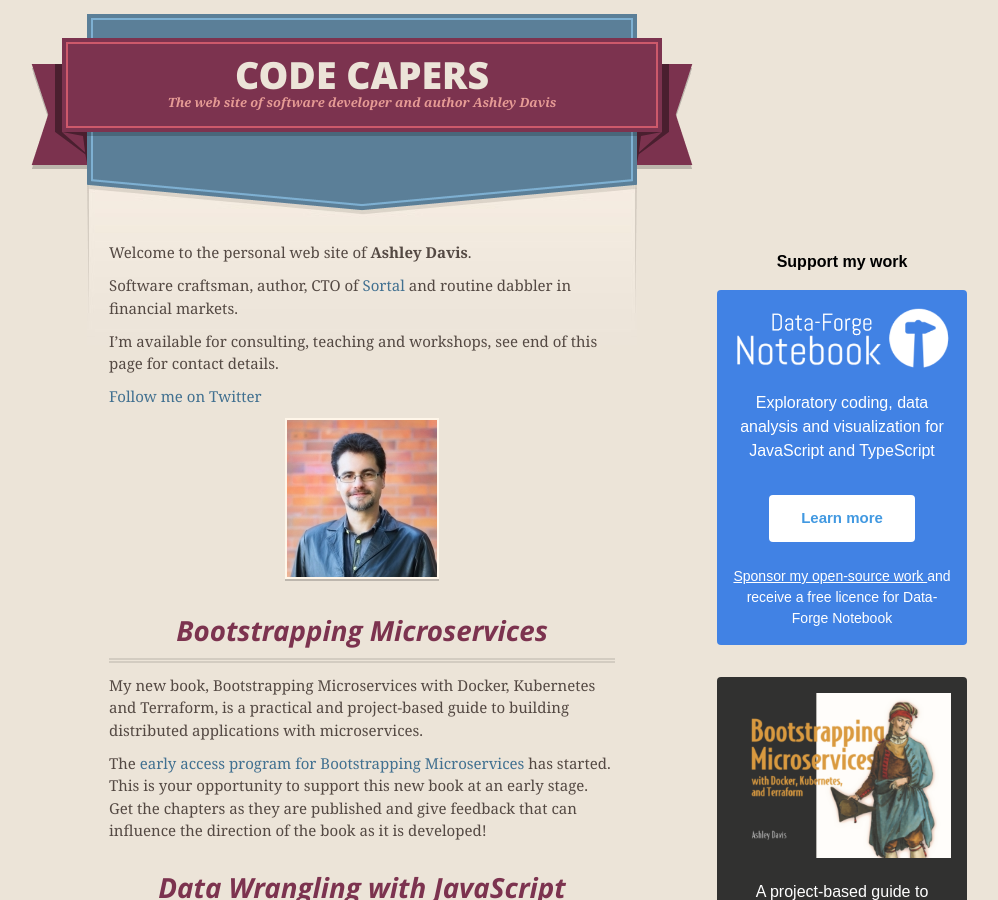
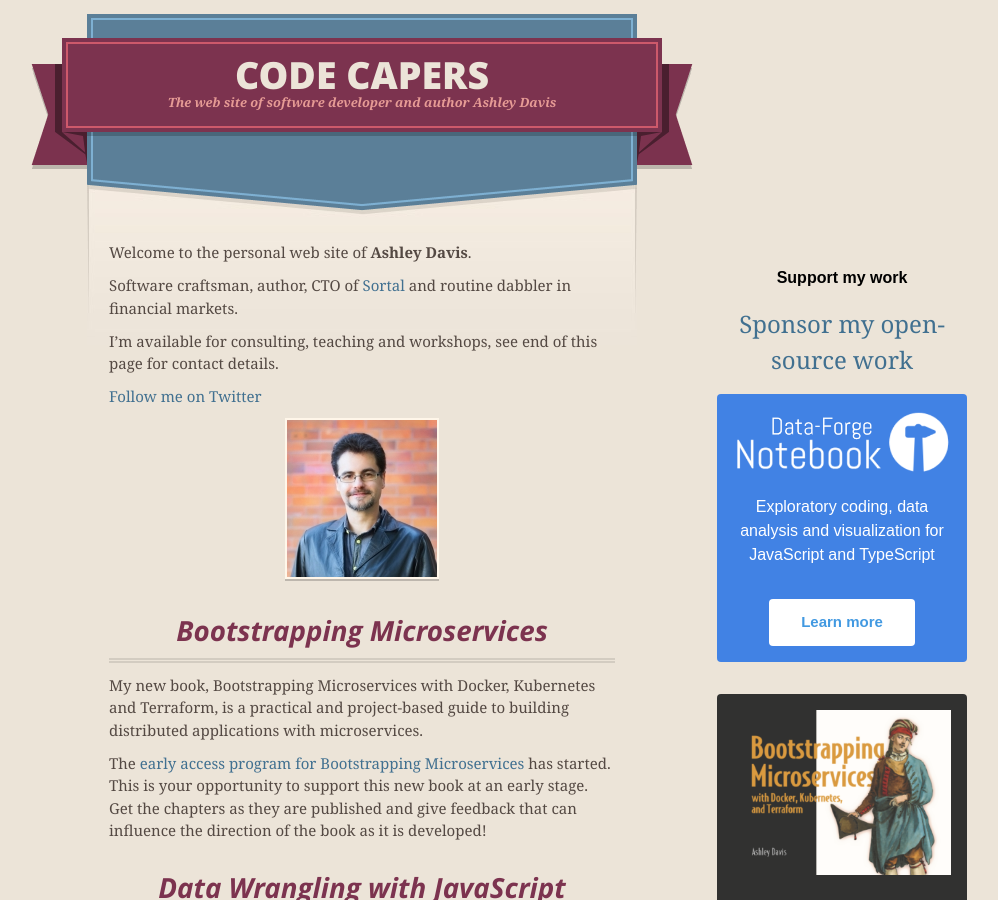
Before and after one commit to ashleydavis/personal-web-page, a Jekyll site: the page built from index.md, in a window 1280 px wide and 900 px high. Shown: the whole window, without its empty margins (278-1276 px from the left). Built offline with Jekyll 4.4.1, drawn with Linux system fonts in a browser that asks for light colours.

Commit message:
Updated support links.

```diff
--- a/_layouts/default.html
+++ b/_layouts/default.html
@@ -67,7 +67,18 @@
       </section>
 
         <div class="ad-box">
-            <h2 class="dfn-ad text-base text-black text-center">Support my work</h2>
+            <div class="flex flex-col items-center mt-4">
+              <h2 class="dfn-ad text-base text-black text-center"><b>Support</b> my work</h2>
+
+              <div class="text-2xl mt-4">
+                <a
+                    href="https://github.com/sponsors/ashleydavis"
+                    target="_blank"
+                    >
+                    Sponsor my open-source work
+                </a>
+              </div>
+
               <div
                   class="flex flex-col items-center text-center border rounded p-4 mt-4 dfn-ad"
                   style="background-color: #4182E4;"
@@ -90,17 +101,6 @@
                       >
                       Learn more
                   </a>
-
-                <div class="text-sm mt-6 leading-normal df-ad-sponsor-link">
-                    <a
-                        class="text-white"
-                        href="https://github.com/sponsors/ashleydavis"
-                        target="_blank"
-                        >
-                        Sponsor my open-source work
-                    </a>
-                    and receive a free licence for Data-Forge Notebook
-                </div>
               </div>
 
               <div
@@ -151,6 +151,7 @@
                   </a>
               </div>
             </div>
+        </div>
 
       <footer>
         <span class="ribbon-outer">
```
Lines whose indentation alone changed are shown as unchanged.
